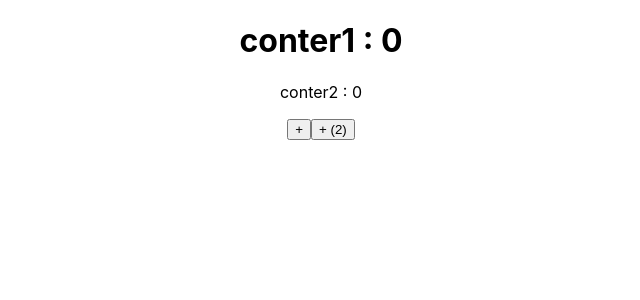
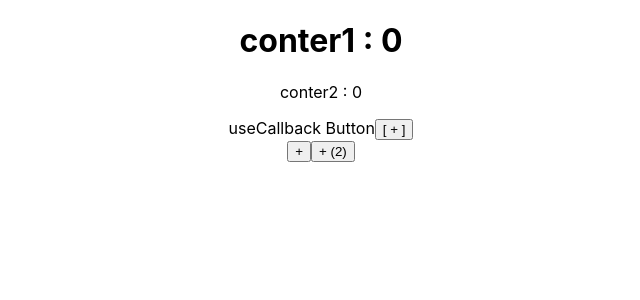
Before and after one commit to dwiklich/curso-reactjs-project-2, a React (Create React App) app: page / in a window 1280 px wide. Shown: the top 300 px of the page, without its empty margins (319-959 px from the left). Built offline with nearby package versions, Linux system fonts and the light colour scheme.

Commit message:
useCallback - React Hook

```diff
--- a/src/App.js
+++ b/src/App.js
@@ -1,10 +1,43 @@
+import React, { useCallback, useEffect, useState } from 'react';
+import P from 'prop-types';
+
 import './App.css';
-import { useEffect, useState } from 'react';
+
+const Button = React.memo(function Button({ onClick }) {
+  console.log('Filho, renderizou');
+  return <button onClick={() => onClick(10)}>[ + ]</button>;
+});
+
+Button.propTypes = {
+  onClick: P.func.isRequired,
+  numeroRandom: P.number,
+};
+// const numeroRandom = {
+//   _payload: {
+//     _result: {
+//       number: Number(Math.random().toFixed(2) * (1000 - 100) + 100),
+//     },
+//   },
+// };
 
 function App() {
   // const [reverse, setReverse] = useState(false);
   const [counter, setCounter] = useState(0);
   const [counter2, setCounter2] = useState(0);
+
+  console.log('Pai, renderizou');
+
+  // console.log(numeroRandom._result.call(this.number, ob));
+  // const incrementCounter = (num) => {
+  //   setCounter2((prevState) => prevState + num);
+  //   console.log('Function foi criada', numeroRandom);
+  // };
+
+  // useCallback - mantem a function incrementCounter, sem re-renderizar ela apos o render de outros componentes
+
+  const incrementCounter = useCallback((num) => {
+    setCounter2((prevState) => prevState + num);
+  }, []);
 
   const eventFn = () => {
     console.log('h1 clicado');
@@ -16,6 +49,7 @@ function App() {
   // });
 
   // componentDidMount - executa 1x
+
   useEffect(() => {
     document.querySelector('h1')?.addEventListener('click', eventFn);
 
@@ -35,7 +69,10 @@ function App() {
       <div className="container">
         <h1>conter1 : {counter}</h1>
         <p>conter2 : {counter2}</p>
-
+        <div>
+          useCallback Button
+          <Button onClick={incrementCounter} />
+        </div>
         <button
           onClick={() => {
             setCounter((prevReverse) => prevReverse + 1);
```
Also changed, not shown: .prettierrc.js.
